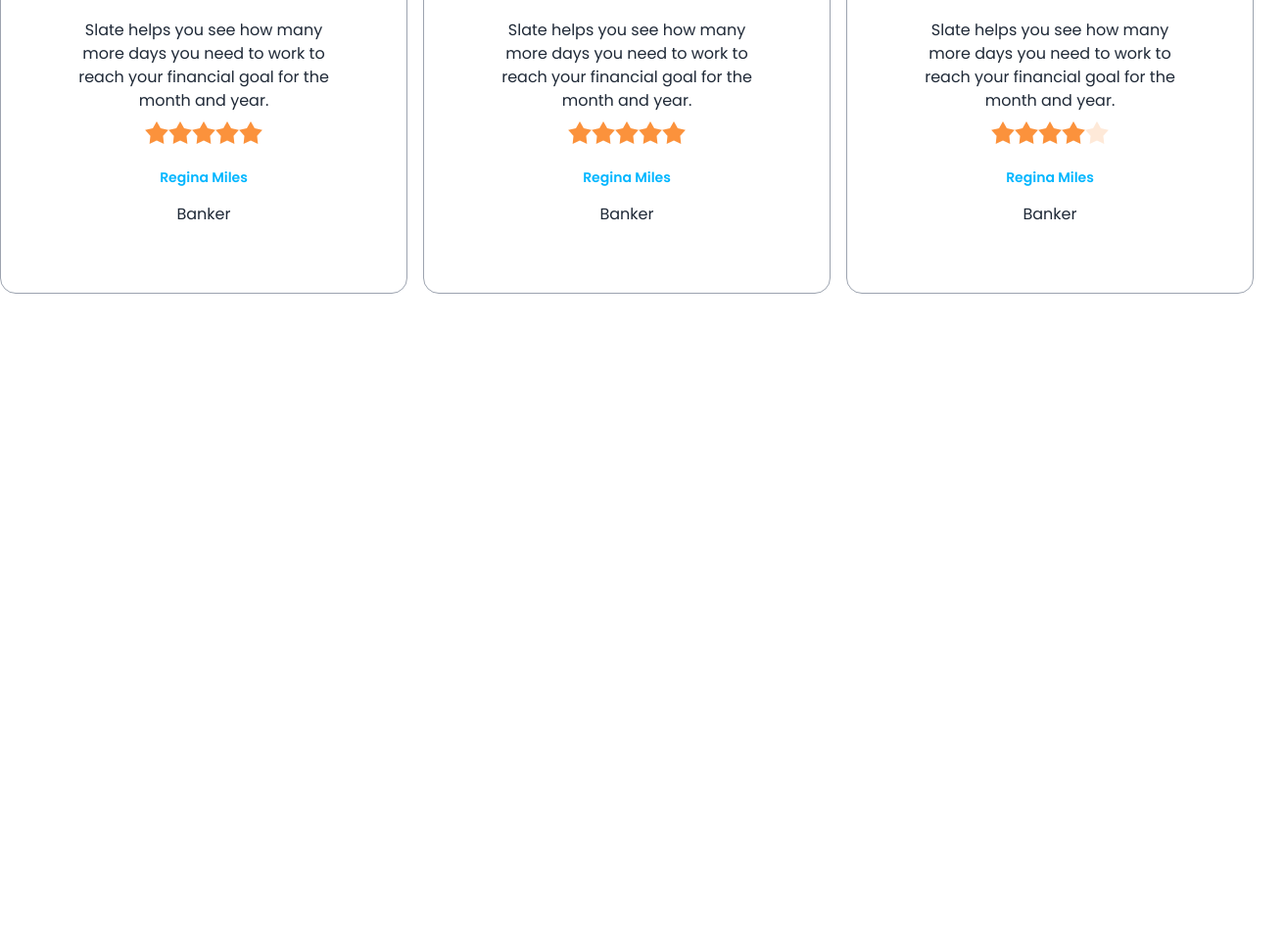
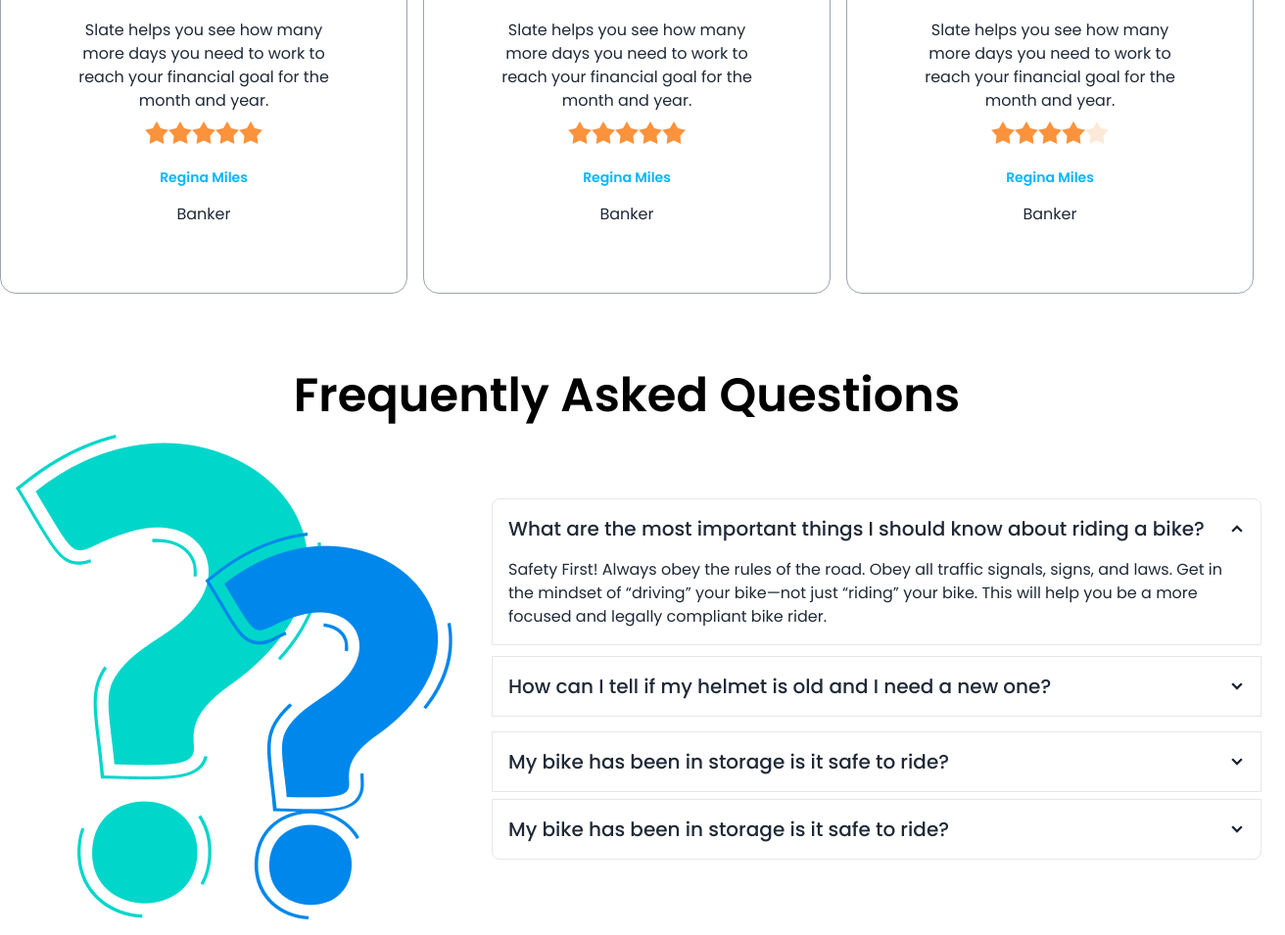
Before and after one commit to Sarmin27/Biker-Zone, a plain HTML site: page index.html in a window 1280 px wide. Shown: the part 1594-2549 px from the top of the page at 98% size, 1312 px wide, since content can reach past the window. Before the commit the page ends 1894 px from the top, so only its background shows below. Drawn offline with nearby package versions, Linux system fonts and the light colour scheme.

Commit message:
added question section

```diff
--- a/index.html
+++ b/index.html
@@ -255,11 +255,64 @@
                     </div>
                   </div>
             </div>
-
+        </section>
+        <!-- Question section  -->
+        <section>
+            <h2 class=" text-3xl md: 4xl lg:text-5xl text-center text-[#000] font-semibold mt-20">Frequently Asked Questions</h2>
+            <div>
+                <div class=" ">
+                    <div class="hero-content flex-col lg:flex-row">
+                        <img class="w-75" src="images/others/faq.png" class="max-w-sm rounded-lg " />
+                        <div>
+                            <div class="join join-vertical w-full m-6 ">
+                                <div class="collapse collapse-arrow join-item border my-3 ">
+                                    <input type="radio" name="my-accordion-4" checked="checked" />
+                                    <div class="collapse-title text-xl font-medium">
+                                        What are the most important things I should know about riding a bike?
+                                    </div>
+                                    <div class="collapse-content">
+                                        <p>Safety First! Always obey the rules of the road. Obey all traffic signals, signs, and
+                                            laws. Get in the mindset of “driving” your bike—not just “riding” your bike. This
+                                            will help you be a more focused and legally compliant bike rider. </p>
+                                    </div>
+                                </div>
+                                <div class="collapse collapse-arrow join-item border my-4 ">
+                                    <input type="radio" name="my-accordion-4" />
+                                    <div class="collapse-title text-xl font-medium">
+                                        How can I tell if my helmet is old and I need a new one?
+                                    </div>
+                                    <div class="collapse-content">
+                                        <p></p>
+                                    </div>
+                                </div>
+                                <div class="collapse collapse-arrow join-item border my-2 ">
+                                    <input type="radio" name="my-accordion-4" />
+                                    <div class="collapse-title text-xl font-medium">
+                                        My bike has been in storage is it safe to ride?
+                                    </div>
+                                    <div class="collapse-content">
+                                        <p>hello</p>
+                                    </div>
+                                </div>
+                                <div class="collapse collapse-arrow join-item border my-2 ">
+                                    <input type="radio" name="my-accordion-4" />
+                                    <div class="collapse-title text-xl font-medium">
+                                        My bike has been in storage is it safe to ride?
+                                    </div>
+                                    <div class="collapse-content">
+                                        <p>hello</p>
+                                    </div>
+                                </div>
+                            </div>
+                        </div>
+                    </div>
+                </div>
 
         </section>
     </main>
-    <footer></footer>
+    <footer>
+
+    </footer>
 
 </body>
 </html>
```
